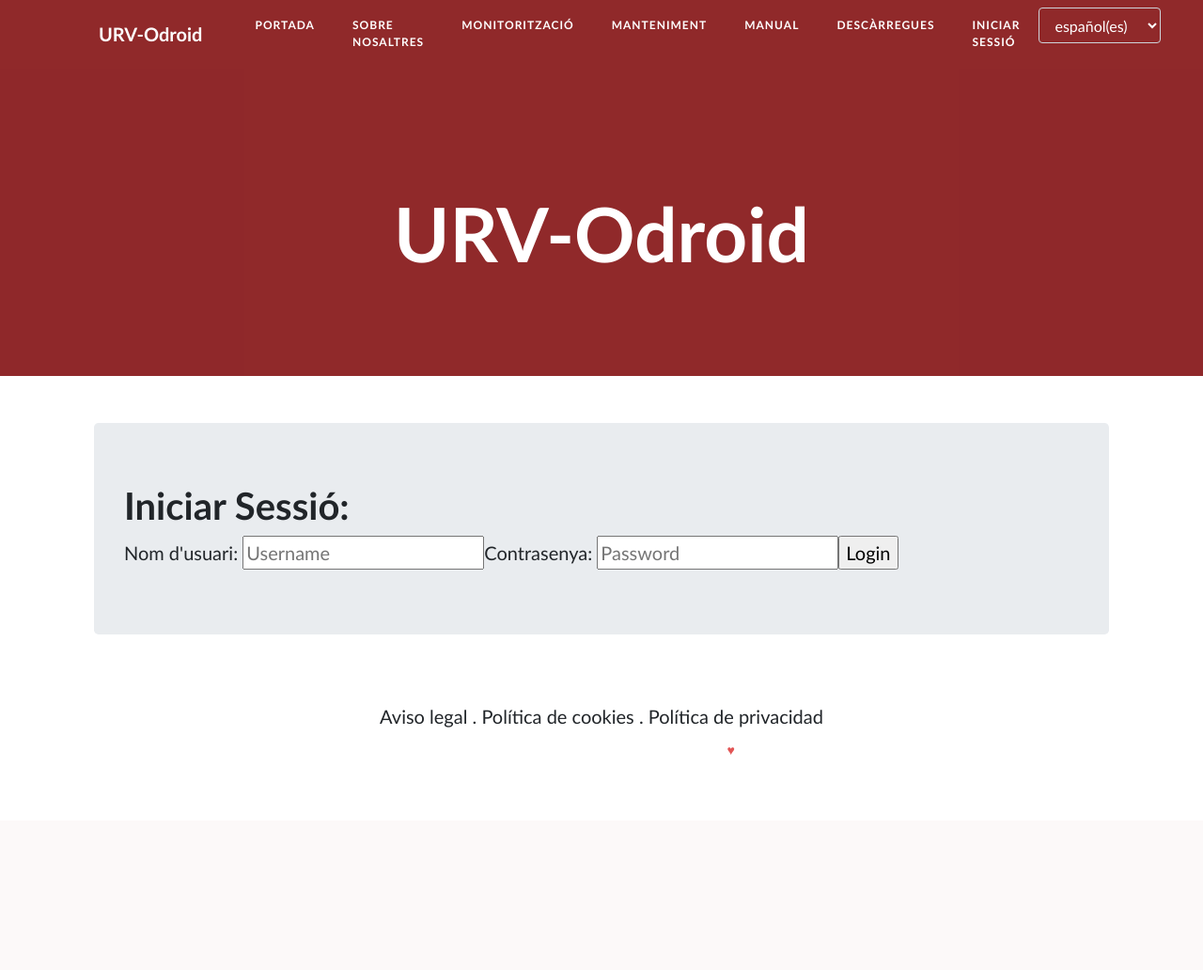
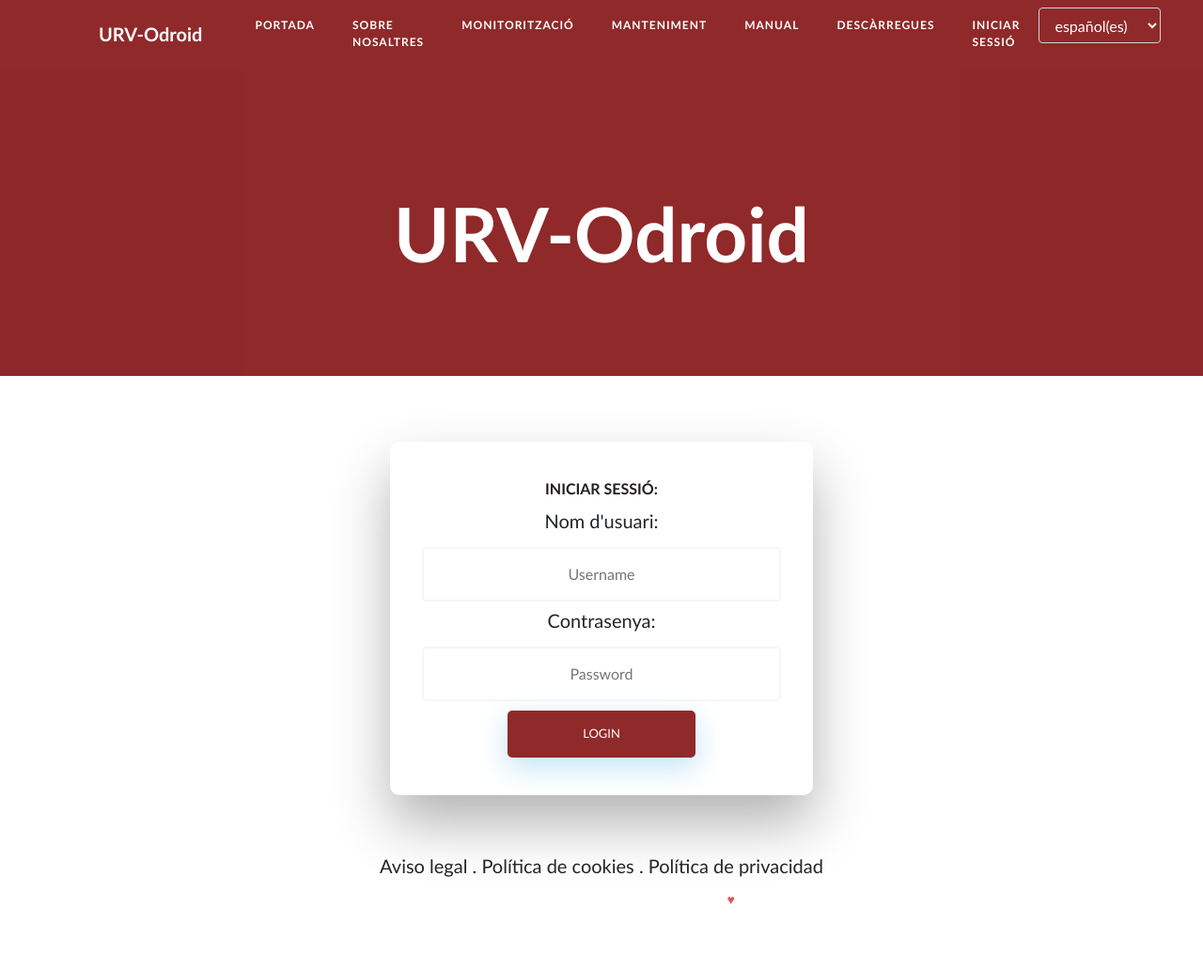
Before and after one commit to JoanJaraBosch/TFG, a Django app: page /login/ in a window 1280 px wide. Shown: the whole page at 94% size. Before the commit the page ends 803 px from the top, so only its background shows below. Run offline with Django 3.2, Linux system fonts and the light colour scheme; data comes from the database, SQL or seed files in the repository; parts of the project's set-up code (start-up, migrations or seed data) failed here and were passed over; some libraries are stand-ins or nearby versions.

Commit message:
He afegit css per a les pagines basiques i per el login

```diff
--- a/odroid/core/templates/core/base.html
+++ b/odroid/core/templates/core/base.html
@@ -120,6 +120,23 @@
 	<script src="https://code.jquery.com/jquery-3.3.1.slim.min.js" integrity="sha384-q8i/X+965DzO0rT7abK41JStQIAqVgRVzpbzo5smXKp4YfRvH+8abtTE1Pi6jizo" crossorigin="anonymous"></script>
 	<script src="https://cdnjs.cloudflare.com/ajax/libs/popper.js/1.14.7/umd/popper.min.js" integrity="sha384-UO2eT0CpHqdSJQ6hJty5KVphtPhzWj9WO1clHTMGa3JDZwrnQq4sF86dIHNDz0W1" crossorigin="anonymous"></script>
 	<script src="https://stackpath.bootstrapcdn.com/bootstrap/4.3.1/js/bootstrap.min.js" integrity="sha384-JjSmVgyd0p3pXB1rRibZUAYoIIy6OrQ6VrjIEaFf/nJGzIxFDsf4x0xIM+B07jRM" crossorigin="anonymous"></script>
+	<script>
+		var pageHeight = $('body').height();
+ 		var footerHeight = $('footer').height();
+		if (pageHeight < $(window).height() - footerHeight) {
+  			$('footer').css({
+    				'position': 'absolute',
+    				'bottom': '0',
+				'width': '-webkit-fill-available'
+  			});
+		} else {
+  			$('footer').css({
+    			'position': '',
+   		 	'bottom': '',
+			'width': '-webkit-fill-available'
+  			});
+		}
+	</script>
      </footer>
     </body>
 </html>
--- a/odroid/core/templates/core/login.html
+++ b/odroid/core/templates/core/login.html
@@ -5,15 +5,279 @@
 
 {% block headers %}
 <h1>URV-Odroid</h1>
+<style>
+/* STRUCTURE */
+
+.wrapper {
+  display: flex;
+  align-items: center;
+  flex-direction: column;
+  justify-content: center;
+  width: 100%;
+  min-height: 100%;
+  padding: 20px;
+}
+
+h2 {
+  text-align: center;
+  font-size: 16px;
+  font-weight: 600;
+  text-transform: uppercase;
+  display:inline-block;
+  margin: 40px 8px 10px 8px;
+  color: #231F20;
+}
+
+#formContent {
+  -webkit-border-radius: 10px 10px 10px 10px;
+  border-radius: 10px 10px 10px 10px;
+  background: #fff;
+  padding: 30px;
+  width: 90%;
+  max-width: 450px;
+  position: relative;
+  padding: 0px;
+  -webkit-box-shadow: 0 30px 60px 0 rgba(0,0,0,0.3);
+  box-shadow: 0 30px 60px 0 rgba(0,0,0,0.3);
+  text-align: center;
+}
+
+#formFooter {
+  background-color: #f6f6f6;
+  border-top: 1px solid #dce8f1;
+  padding: 25px;
+  text-align: center;
+  -webkit-border-radius: 0 0 10px 10px;
+  border-radius: 0 0 10px 10px;
+}
+
+
+
+/* TABS */
+
+h2.inactive {
+  color: #cccccc;
+}
+
+h2.active {
+  color: #0d0d0d;
+  border-bottom: 2px solid #5fbae9;
+}
+
+
+
+/* FORM TYPOGRAPHY*/
+
+input[type=button], input[type=submit], input[type=reset]  {
+  background-color: #90292A;
+  border: none;
+  color: white;
+  padding: 15px 80px;
+  text-align: center;
+  text-decoration: none;
+  display: inline-block;
+  text-transform: uppercase;
+  font-size: 13px;
+  -webkit-box-shadow: 0 10px 30px 0 rgba(95,186,233,0.4);
+  box-shadow: 0 10px 30px 0 rgba(95,186,233,0.4);
+  -webkit-border-radius: 5px 5px 5px 5px;
+  border-radius: 5px 5px 5px 5px;
+  margin: 5px 20px 40px 20px;
+  -webkit-transition: all 0.3s ease-in-out;
+  -moz-transition: all 0.3s ease-in-out;
+  -ms-transition: all 0.3s ease-in-out;
+  -o-transition: all 0.3s ease-in-out;
+  transition: all 0.3s ease-in-out;
+}
+
+input[type=button]:hover, input[type=submit]:hover, input[type=reset]:hover  {
+  background-color: #90292A;
+}
+
+input[type=button]:active, input[type=submit]:active, input[type=reset]:active  {
+  -moz-transform: scale(0.95);
+  -webkit-transform: scale(0.95);
+  -o-transform: scale(0.95);
+  -ms-transform: scale(0.95);
+  transform: scale(0.95);
+}
+
+input[type=text] {
+  background-color: white;
+  border: none;
+  color: #0d0d0d;
+  padding: 15px 32px;
+  text-align: center;
+  text-decoration: none;
+  display: inline-block;
+  font-size: 16px;
+  margin: 5px;
+  width: 85%;
+  border: 2px solid #f6f6f6;
+  -webkit-transition: all 0.5s ease-in-out;
+  -moz-transition: all 0.5s ease-in-out;
+  -ms-transition: all 0.5s ease-in-out;
+  -o-transition: all 0.5s ease-in-out;
+  transition: all 0.5s ease-in-out;
+  -webkit-border-radius: 5px 5px 5px 5px;
+  border-radius: 5px 5px 5px 5px;
+}
+
+input[type=text]:focus {
+  background-color: white;
+  border-bottom: 2px solid #5fbae9;
+}
+
+input[type=text]:placeholder {
+  color: #231F20;
+}
+
+input[type=password] {
+  background-color: white;
+  border: none;
+  color: #0d0d0d;
+  padding: 15px 32px;
+  text-align: center;
+  text-decoration: none;
+  display: inline-block;
+  font-size: 16px;
+  margin: 5px;
+  width: 85%;
+  border: 2px solid #f6f6f6;
+  -webkit-transition: all 0.5s ease-in-out;
+  -moz-transition: all 0.5s ease-in-out;
+  -ms-transition: all 0.5s ease-in-out;
+  -o-transition: all 0.5s ease-in-out;
+  transition: all 0.5s ease-in-out;
+  -webkit-border-radius: 5px 5px 5px 5px;
+  border-radius: 5px 5px 5px 5px;
+}
+
+input[type=password]:focus {
+  background-color: white;
+  border-bottom: 2px solid #5fbae9;
+}
+
+input[type=password]:placeholder {
+  color: #231F20;
+}
+
+
+/* ANIMATIONS */
+
+/* Simple CSS3 Fade-in-down Animation */
+.fadeInDown {
+  -webkit-animation-name: fadeInDown;
+  animation-name: fadeInDown;
+  -webkit-animation-duration: 1s;
+  animation-duration: 1s;
+  -webkit-animation-fill-mode: both;
+  animation-fill-mode: both;
+}
+
+@-webkit-keyframes fadeInDown {
+  0% {
+    opacity: 0;
+    -webkit-transform: translate3d(0, -100%, 0);
+    transform: translate3d(0, -100%, 0);
+  }
+  100% {
+    opacity: 1;
+    -webkit-transform: none;
+    transform: none;
+  }
+}
+
+@keyframes fadeInDown {
+  0% {
+    opacity: 0;
+    -webkit-transform: translate3d(0, -100%, 0);
+    transform: translate3d(0, -100%, 0);
+  }
+  100% {
+    opacity: 1;
+    -webkit-transform: none;
+    transform: none;
+  }
+}
+
+/* Simple CSS3 Fade-in Animation */
+@-webkit-keyframes fadeIn { from { opacity:0; } to { opacity:1; } }
+@-moz-keyframes fadeIn { from { opacity:0; } to { opacity:1; } }
+@keyframes fadeIn { from { opacity:0; } to { opacity:1; } }
+
+.fadeIn {
+  opacity:0;
+  -webkit-animation:fadeIn ease-in 1;
+  -moz-animation:fadeIn ease-in 1;
+  animation:fadeIn ease-in 1;
+
+  -webkit-animation-fill-mode:forwards;
+  -moz-animation-fill-mode:forwards;
+  animation-fill-mode:forwards;
+
+  -webkit-animation-duration:1s;
+  -moz-animation-duration:1s;
+  animation-duration:1s;
+}
+
+.fadeIn.first {
+  -webkit-animation-delay: 0.4s;
+  -moz-animation-delay: 0.4s;
+  animation-delay: 0.4s;
+}
+
+.fadeIn.second {
+  -webkit-animation-delay: 0.6s;
+  -moz-animation-delay: 0.6s;
+  animation-delay: 0.6s;
+}
+
+.fadeIn.third {
+  -webkit-animation-delay: 0.8s;
+  -moz-animation-delay: 0.8s;
+  animation-delay: 0.8s;
+}
+
+.fadeIn.fourth {
+  -webkit-animation-delay: 1s;
+  -moz-animation-delay: 1s;
+  animation-delay: 1s;
+}
+
+/* Simple CSS3 Fade-in Animation */
+.underlineHover:after {
+  display: block;
+  left: 0;
+  bottom: -10px;
+  width: 0;
+  height: 2px;
+  background-color: #56baed;
+  content: "";
+  transition: width 0.2s;
+}
+
+.underlineHover:hover {
+  color: #0d0d0d;
+}
+
+.underlineHover:hover:after{
+  width: 100%;
+}
+
+</style>
 {% endblock %}
 {% block content %}
-  <div class="container">
-    <div class="jumbotron">
-      <h1>{% trans "Iniciar Sessió" %}:</h1><form method="post" action="{% url 'login' %}">
-          {% csrf_token %}
-          {# A more "HTML" way of creating the login form#}
-          <label for="username">{% trans "Nom d'usuari:" %}</label>
-          <input type="text" name="username" placeholder="Username"><label for="password">{% trans "Contrasenya:" %}</label>
-          <input type="password" name="password" placeholder="Password"><input type="submit" name="" value="Login"></form></div>
-  </div>
+	<div class="wrapper fadeInDown">
+  		<div id="formContent">
+		    <h2>{% trans "Iniciar Sessió" %}:</h2>
+		    </br>
+    		    <form method="post" action="{% url 'login' %}">
+			{% csrf_token %}
+      			<label for="username">{% trans "Nom d'usuari:" %}</label><input type="text" id="login" class="fadeIn second" name="username" placeholder="Username">
+      			<label for="password">{% trans "Contrasenya:" %}</label><input type="password" id="password" class="fadeIn third" name="password" placeholder="Password">
+      			<input type="submit" class="fadeIn fourth" value="Login">
+         	    </form>
+     		</div>
+	</div>
 {% endblock %}
--- a/odroid/core/templates/core/monitoring.html
+++ b/odroid/core/templates/core/monitoring.html
@@ -523,7 +523,7 @@
                 datasets: [{
 			fill: false,
                         borderColor: 'rgba(35, 31, 32, 1)',
-                        label: 'MEM RAM USAGE',
+                        label: 'MEM RAM AVAILABLE',
                         data: [],
                 }],
         },
@@ -549,6 +549,7 @@
 					labelString: 'Free MB RAM'
 				}
                         }]
+
                 }
         }
 });
```
